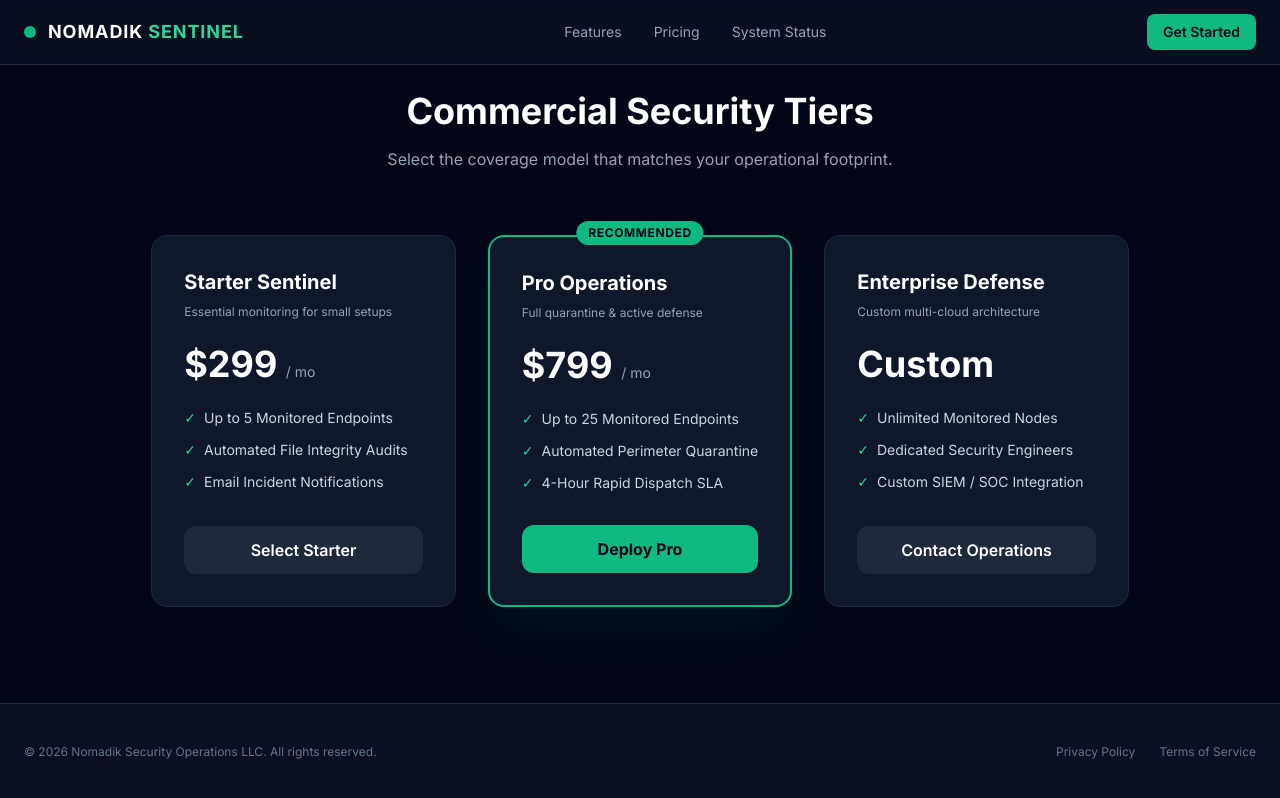
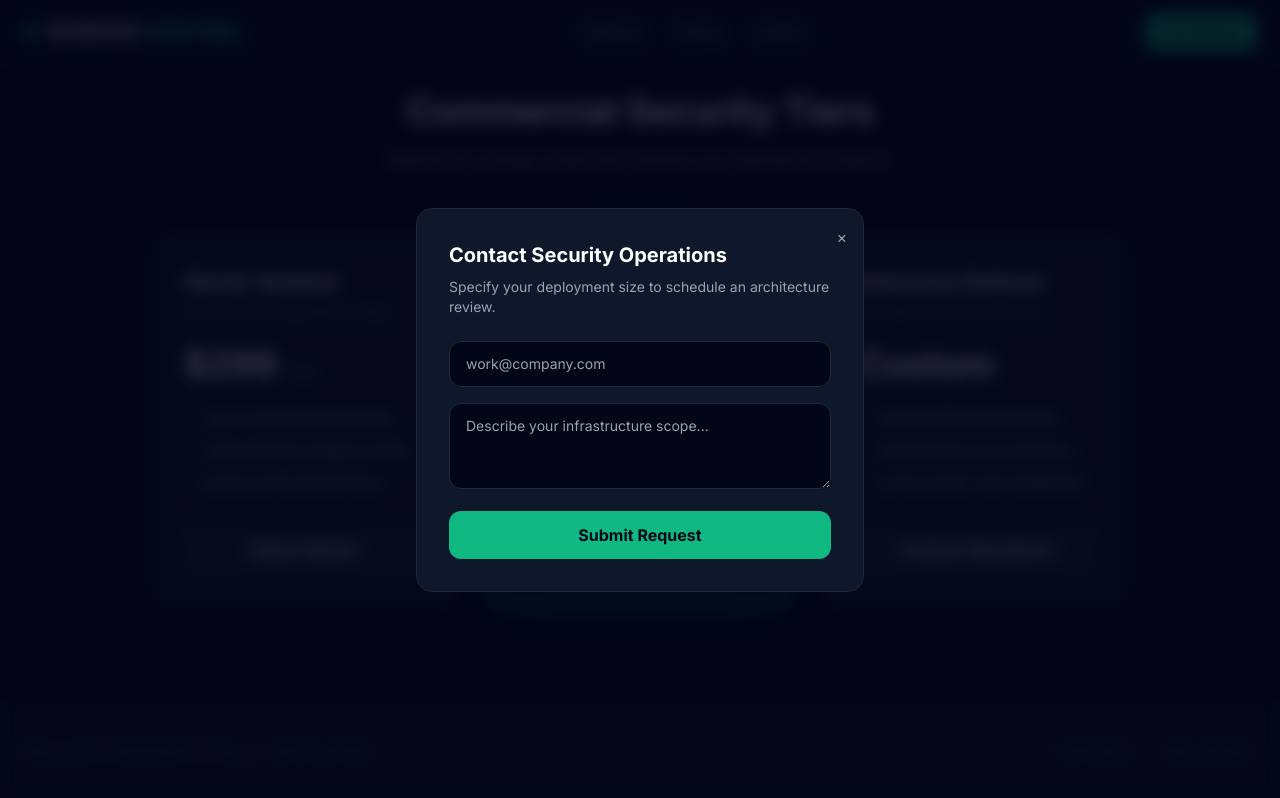
Before and after one commit to tak3bak/nomadik-sentinel-frontend, a website: page index.html in a window 1280 px wide. Both pictures are taken after a click on the button "Contact Operations". Shown: the part 1094-1892 px from the top of the page. Drawn offline with nearby package versions, Linux system fonts and the light colour scheme.

Commit message:
Add interactive links, modals, and CTA routing to index.html

```diff
--- a/index.html
+++ b/index.html
@@ -7,6 +7,7 @@
     <script src="https://cdn.tailwindcss.com"></script>
     <link href="https://fonts.googleapis.com/css2?family=Inter:wght@300;400;600;700;800&family=JetBrains+Mono:wght@400;600&display=swap" rel="stylesheet">
     <style>
+        html { scroll-behavior: smooth; }
         body { font-family: 'Inter', sans-serif; }
         .font-mono { font-family: 'JetBrains Mono', monospace; }
     </style>
@@ -23,9 +24,9 @@
             <nav class="hidden md:flex space-x-8 text-sm font-medium text-slate-400">
                 <a href="#features" class="hover:text-white transition">Features</a>
                 <a href="#pricing" class="hover:text-white transition">Pricing</a>
-                <a href="#status" class="hover:text-white transition">System Status</a>
+                <a href="#contact" class="hover:text-white transition">Contact</a>
             </nav>
-            <a href="#pricing" class="bg-emerald-500 hover:bg-emerald-400 text-slate-950 font-semibold px-4 py-2 rounded-lg text-sm transition">Get Started</a>
+            <a href="#pricing" class="bg-emerald-500 hover:bg-emerald-400 text-slate-950 font-semibold px-4 py-2 rounded-lg text-sm transition cursor-pointer">Get Started</a>
         </div>
     </header>
 
@@ -41,8 +42,8 @@
             Stop security breaches before they escalate. Nomadik Security Sentinel continuously monitors, isolates, and quarantines threat vectors across your infrastructure in real time.
         </p>
         <div class="flex flex-col sm:flex-row justify-center gap-4">
-            <a href="#pricing" class="bg-emerald-500 hover:bg-emerald-400 text-slate-950 font-bold px-8 py-4 rounded-xl shadow-lg shadow-emerald-500/20 transition">Deploy Sentinel</a>
-            <a href="#features" class="border border-slate-700 hover:border-slate-500 bg-slate-900 text-slate-300 font-semibold px-8 py-4 rounded-xl transition">Explore Features</a>
+            <a href="#pricing" class="bg-emerald-500 hover:bg-emerald-400 text-slate-950 font-bold px-8 py-4 rounded-xl shadow-lg shadow-emerald-500/20 transition cursor-pointer">Deploy Sentinel</a>
+            <a href="#features" class="border border-slate-700 hover:border-slate-500 bg-slate-900 text-slate-300 font-semibold px-8 py-4 rounded-xl transition cursor-pointer">Explore Features</a>
         </div>
     </section>
 
@@ -77,6 +78,7 @@
             <p class="text-slate-400">Select the coverage model that matches your operational footprint.</p>
         </div>
         <div class="grid md:grid-cols-3 gap-8">
+            <!-- Starter Tier -->
             <div class="bg-slate-900 border border-slate-800 rounded-2xl p-8 flex flex-col justify-between">
                 <div>
                     <h3 class="text-xl font-bold text-white mb-2">Starter Sentinel</h3>
@@ -88,8 +90,10 @@
                         <li class="flex items-center gap-2"><span class="text-emerald-400">✓</span> Email Incident Notifications</li>
                     </ul>
                 </div>
-                <button class="w-full bg-slate-800 hover:bg-slate-700 text-white font-semibold py-3 rounded-xl transition">Select Starter</button>
+                <a href="https://buy.stripe.com/test_starter" target="_blank" class="w-full text-center bg-slate-800 hover:bg-slate-700 text-white font-semibold py-3 rounded-xl transition block cursor-pointer">Select Starter</a>
             </div>
+
+            <!-- Pro Tier (Recommended) -->
             <div class="bg-slate-900 border-2 border-emerald-500 rounded-2xl p-8 flex flex-col justify-between relative shadow-2xl shadow-emerald-500/10">
                 <div class="absolute -top-4 left-1/2 -translate-x-1/2 bg-emerald-500 text-slate-950 font-bold text-xs uppercase px-3 py-1 rounded-full tracking-wider">Recommended</div>
                 <div>
@@ -102,8 +106,10 @@
                         <li class="flex items-center gap-2"><span class="text-emerald-400">✓</span> 4-Hour Rapid Dispatch SLA</li>
                     </ul>
                 </div>
-                <button class="w-full bg-emerald-500 hover:bg-emerald-400 text-slate-950 font-bold py-3 rounded-xl transition">Deploy Pro</button>
+                <a href="https://buy.stripe.com/test_pro" target="_blank" class="w-full text-center bg-emerald-500 hover:bg-emerald-400 text-slate-950 font-bold py-3 rounded-xl transition block cursor-pointer">Deploy Pro</a>
             </div>
+
+            <!-- Enterprise Tier -->
             <div class="bg-slate-900 border border-slate-800 rounded-2xl p-8 flex flex-col justify-between">
                 <div>
                     <h3 class="text-xl font-bold text-white mb-2">Enterprise Defense</h3>
@@ -115,13 +121,27 @@
                         <li class="flex items-center gap-2"><span class="text-emerald-400">✓</span> Custom SIEM / SOC Integration</li>
                     </ul>
                 </div>
-                <button class="w-full bg-slate-800 hover:bg-slate-700 text-white font-semibold py-3 rounded-xl transition">Contact Operations</button>
+                <button onclick="openModal()" class="w-full bg-slate-800 hover:bg-slate-700 text-white font-semibold py-3 rounded-xl transition block cursor-pointer">Contact Operations</button>
             </div>
         </div>
     </section>
 
+    <!-- Modal for Contact/Enterprise -->
+    <div id="contactModal" class="fixed inset-0 bg-slate-950/80 backdrop-blur hidden items-center justify-center p-4 z-50">
+        <div class="bg-slate-900 border border-slate-800 rounded-2xl p-8 max-w-md w-full relative">
+            <button onclick="closeModal()" class="absolute top-4 right-4 text-slate-400 hover:text-white">&times;</button>
+            <h3 class="text-xl font-bold text-white mb-2">Contact Security Operations</h3>
+            <p class="text-sm text-slate-400 mb-6">Specify your deployment size to schedule an architecture review.</p>
+            <form onsubmit="handleContact(event)" class="space-y-4">
+                <input type="email" required placeholder="work@company.com" class="w-full bg-slate-950 border border-slate-800 rounded-xl px-4 py-3 text-sm text-white focus:outline-none focus:border-emerald-500">
+                <textarea rows="3" required placeholder="Describe your infrastructure scope..." class="w-full bg-slate-950 border border-slate-800 rounded-xl px-4 py-3 text-sm text-white focus:outline-none focus:border-emerald-500"></textarea>
+                <button type="submit" class="w-full bg-emerald-500 hover:bg-emerald-400 text-slate-950 font-bold py-3 rounded-xl transition">Submit Request</button>
+            </form>
+        </div>
+    </div>
+
     <!-- Footer -->
-    <footer class="border-t border-slate-800 py-10 bg-slate-900/60">
+    <footer id="contact" class="border-t border-slate-800 py-10 bg-slate-900/60">
         <div class="max-w-7xl mx-auto px-6 flex flex-col md:flex-row justify-between items-center gap-4 text-xs text-slate-500">
             <div>© 2026 Nomadik Security Operations LLC. All rights reserved.</div>
             <div class="flex space-x-6">
@@ -131,5 +151,20 @@
         </div>
     </footer>
 
+    <script>
+        function openModal() {
+            document.getElementById('contactModal').classList.remove('hidden');
+            document.getElementById('contactModal').classList.add('flex');
+        }
+        function closeModal() {
+            document.getElementById('contactModal').classList.add('hidden');
+            document.getElementById('contactModal').classList.remove('flex');
+        }
+        function handleContact(e) {
+            e.preventDefault();
+            alert('Request received. Nomadik Security Operations will contact you shortly.');
+            closeModal();
+        }
+    </script>
 </body>
 </html>
```
